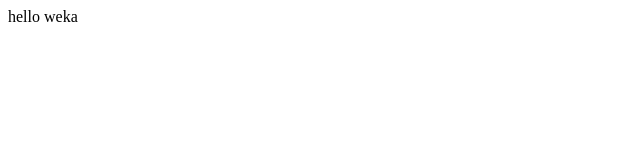
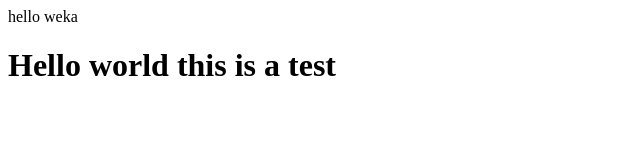
Before and after one commit to Shadow2350/Test, a plain HTML site: page index.html in a window 1280 px wide. Shown: the whole page, without its empty margins (0-640 px from the left). Drawn offline with Linux system fonts and the light colour scheme.

Commit message:
Made heading tags

```diff
--- a/index.html
+++ b/index.html
@@ -1 +1,4 @@
 hello weka
+<br>
+
+<h1>Hello world this is a test</h1>
```
